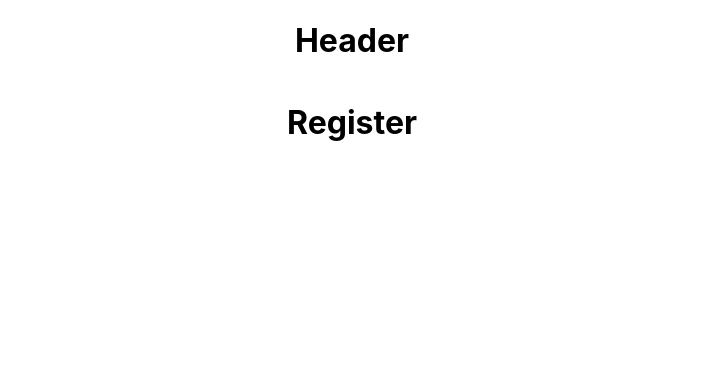
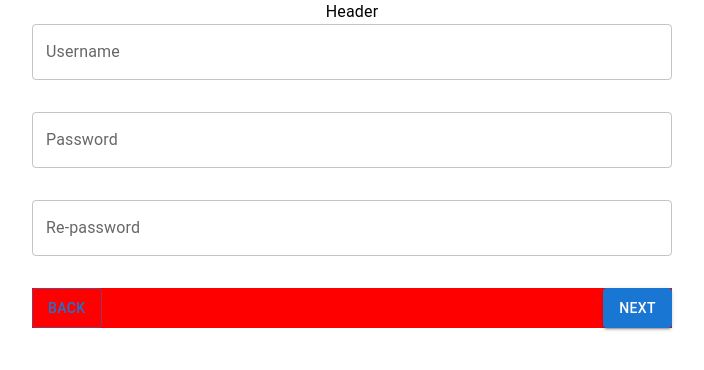
Before and after one commit to AvishayDev/Instagram, a React (Create React App) app in the folder frontend/: page /register/1 in a window 1280 px wide. Shown: the top 370 px of the page, without its empty margins (288-992 px from the left). Built offline with nearby package versions, Linux system fonts and the light colour scheme.

Commit message:
change header from h1 to typology (develop). fix Layot the center and fill the screen with the outlet. center vertical in Login. create register  Layout. create Register1 page.

```diff
--- a/frontend/src/components/Header.tsx
+++ b/frontend/src/components/Header.tsx
@@ -1,8 +1,9 @@
+import { Typography } from "@mui/material";
 
 
 function Header() {
     return (
-        <h1>Header</h1>
+        <Typography>Header</Typography>
      );
 }
 
--- a/frontend/src/pages/Layout.tsx
+++ b/frontend/src/pages/Layout.tsx
@@ -8,18 +8,19 @@ interface LayoutProps {
 }
 function Layout(props:LayoutProps) {
     return (
-        <>
+        <Box sx={{ height: '100vh', display: 'flex', flexDirection: 'column' }}>
+
             <Header/>
             <Box sx={{
                 display:'flex',
                 justifyContent:'center',
-                    width:'100vw'
+                flex:1
             }}>
                 <Outlet/>
             </Box>
 
             {props.hasNavbar && <NavBar/>}
-        </>
+        </Box>
      );
 }
 
--- a/frontend/src/pages/Login.tsx
+++ b/frontend/src/pages/Login.tsx
@@ -4,7 +4,7 @@ import {IMAGES} from './../Images'
 function Login() {
     return (
         <>
-            <Stack spacing={4} sx={{width:'50vw',marginTop:4}}>
+            <Stack spacing={4} sx={{width:'50vw', alignSelf:'center'}}>
                 <TextField
                     label='Username'
                     />
--- a/frontend/src/pages/Register/Register.tsx
+++ b/frontend/src/pages/Register/Register.tsx
@@ -1,12 +1,24 @@
+import { Box, Button, Stack } from "@mui/material";
+import { Outlet } from "react-router";
 
 
-interface RegisterProps {
-    hasBack:boolean
-    hasNext:boolean
-}
 
 function Register() {
-    return ( <h1>Register</h1> );
+    return (
+        <Box sx={{width:'50vw'}}>
+            <Outlet/>
+
+            <Box sx={{
+                bgcolor:'red',
+                display:'flex',
+                justifyContent: 'space-between',
+                marginTop: 4
+                }}>
+                <Button variant="outlined"  sx={{height:'40px'}}>Back</Button>
+                <Button variant="contained" sx={{height:'40px'}}>Next</Button>
+            </Box>
+        </Box>
+    );
 }
 
 export default Register;
--- a/frontend/src/pages/Register/RegisterStep1.tsx
+++ b/frontend/src/pages/Register/RegisterStep1.tsx
@@ -1,5 +1,19 @@
+import { Stack, TextField } from "@mui/material";
+
 function RegisterStep1() {
-    return ( <h1>RegisterStep1</h1> );
+    return (
+        <Stack spacing={4}>
+            <TextField
+                label='Username'
+                    />
+            <TextField
+                label='Password'
+                />
+            <TextField
+                label='Re-password'
+                />
+        </Stack>
+        );
 }
 
 export default RegisterStep1;
```
Lines whose indentation alone changed are shown as unchanged.
